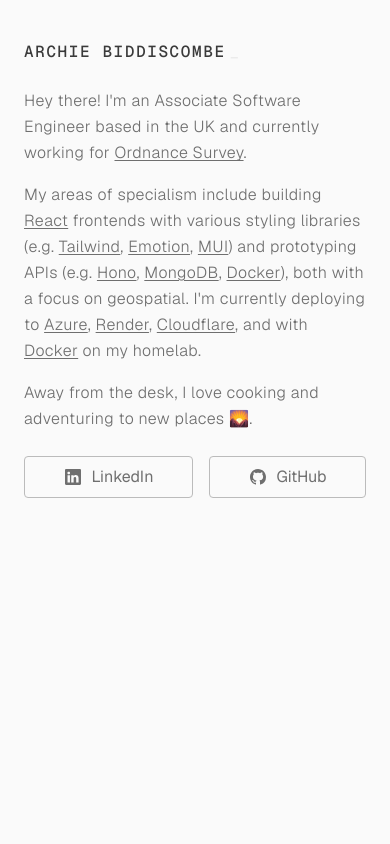
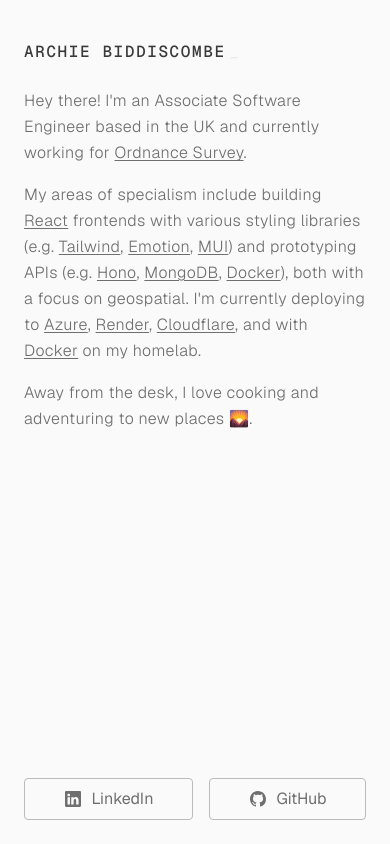
Before and after one commit to abiddiscombe/abiddiscombe-dev, a Next.js app: page / in a window 390 px wide. Built offline with nearby package versions, Linux system fonts and the light colour scheme.

Commit message:
feat: Improve mobile UX and adjust motion params (left-entry).

```diff
--- a/src/app/error/page.tsx
+++ b/src/app/error/page.tsx
@@ -13,7 +13,7 @@
       animate={{ opacity: 1, y: 0 }}
       transition={{ duration: 0.4, delay: 0.2 }}
     >
-      <Typography variant='h2'>Uh oh - that's an error.</Typography>
+      <Typography variant='h2'>Uh oh - that&apos;s an error.</Typography>
       <Typography variant='body'>
         Something went wrong whilst trying to access one of my online services.
         <br />
--- a/src/app/layout.tsx
+++ b/src/app/layout.tsx
@@ -3,6 +3,8 @@
 import { GeistMono } from 'geist/font/mono';
 import type { Metadata } from 'next';
 import { Header } from '@/components/Header';
+import { Container } from '@/components/Container';
+import { Footer } from '@/components/Footer';
 
 export const metadata: Metadata = {
   title: 'Archie Biddiscombe',
@@ -25,11 +27,12 @@
         <link rel='icon' type='image/png' sizes='32x32' href='./favicon/favicon-32x32.png' />
         <link rel='icon' type='image/png' sizes='16x16' href='./favicon/favicon-16x16.png' />
       </head>
-      <body className='h-screen p-6 pt-10 sm:grid sm:place-items-center'>
-        <main className='max-w-xl'>
+      <body className='grid h-screen grid-rows-[auto,_1fr,_auto] p-6 pt-10 sm:grid-rows-1 sm:place-items-center'>
+        <Container>
           <Header />
           {p.children}
-        </main>
+          <Footer />
+        </Container>
       </body>
     </html>
   );
--- a/src/app/page.tsx
+++ b/src/app/page.tsx
@@ -1,23 +1,19 @@
 'use client';
 import { motion } from 'framer-motion';
 import { Typography } from '@/components/Typography';
-import { LinkButton } from '@/components/LinkButton';
 import { ExternalLink } from '@/components/ExternalLink';
-import { GitHub } from '@/components/icons/GitHub';
-import { LinkedIn } from '@/components/icons/LinkedIn';
 
 export default function Home() {
   return (
     <motion.div
-      initial={{ opacity: 0, y: 14 }}
-      animate={{ opacity: 1, y: 0 }}
-      transition={{ duration: 0.4, delay: 0.2 }}
+      initial={{ opacity: 0, x: -14 }}
+      animate={{ opacity: 1, x: 0 }}
+      transition={{ duration: 0.2, delay: 0.2 }}
     >
       <Typography variant='body'>
         Hey there! I&apos;m an Associate Software Engineer based in the UK and currently working for{' '}
         <ExternalLink href='https://www.os.uk' message='Ordnance Survey' />.
       </Typography>
-
       <Typography variant='body'>
         My areas of specialism include building{' '}
         <ExternalLink href='https://react.dev' message='React' /> frontends with various styling
@@ -33,19 +29,9 @@
         <ExternalLink href='https://cloudflare.com' message='Cloudflare' />, and with{' '}
         <ExternalLink href='https://docker.com' message='Docker' /> on my homelab.
       </Typography>
-
       <Typography variant='body'>
         Away from the desk, I love cooking and adventuring to new places 🌄.
       </Typography>
-
-      <nav className='mt-6 flex items-center gap-4'>
-        <LinkButton
-          href='https://linkedin.com/in/archiebiddiscombe'
-          icon={<LinkedIn />}
-          label='LinkedIn'
-        />
-        <LinkButton href='https://github.com/abiddiscombe' icon={<GitHub />} label='GitHub' />
-      </nav>
     </motion.div>
   );
 }
--- /dev/null
+++ b/src/components/Container.tsx
@@ -0,0 +1,21 @@
+'use client';
+import { useEffect, useState } from 'react';
+
+interface ContainerProps {
+  children: React.ReactNode;
+}
+
+export function Container(p: ContainerProps) {
+  const [width, setWidth] = useState(700);
+
+  useEffect(() => {
+    // https://erikmartinjordan.com/window-innerWidth-nextjs
+    setWidth(window.innerWidth);
+  }, []);
+
+  if (width <= 600) {
+    return p.children;
+  }
+
+  return <main className='max-w-xl'>{p.children}</main>;
+}
--- /dev/null
+++ b/src/components/Footer.tsx
@@ -0,0 +1,24 @@
+'use client';
+import { motion } from 'framer-motion';
+import { LinkButton } from './LinkButton';
+import { GitHub } from './icons/GitHub';
+import { LinkedIn } from './icons/LinkedIn';
+
+export function Footer() {
+  return (
+    <motion.div
+      initial={{ opacity: 0, x: -14 }}
+      animate={{ opacity: 1, x: 0 }}
+      transition={{ duration: 0.2, delay: 0.4 }}
+    >
+      <footer className='mt-6 flex items-center gap-4'>
+        <LinkButton
+          href='https://linkedin.com/in/archiebiddiscombe'
+          icon={<LinkedIn />}
+          label='LinkedIn'
+        />
+        <LinkButton href='https://github.com/abiddiscombe' icon={<GitHub />} label='GitHub' />
+      </footer>
+    </motion.div>
+  );
+}
--- a/src/components/Header.tsx
+++ b/src/components/Header.tsx
@@ -4,8 +4,8 @@
 export function Header() {
   return (
     <motion.div
-      initial={{ opacity: 0, y: 14 }}
-      animate={{ opacity: 1, y: 0 }}
+      initial={{ opacity: 0, x: -16 }}
+      animate={{ opacity: 1, x: 0 }}
       transition={{ duration: 0.4, delay: 0 }}
     >
       <header className='pb-6'>
```
Also changed, not shown: 1 other file (tests, documents, lock files or other folders).
